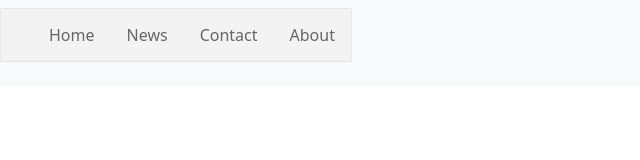
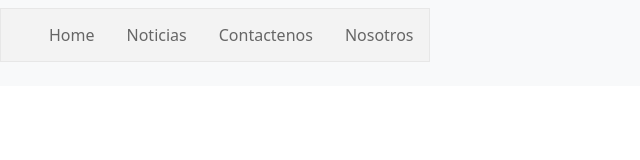
Before and after one commit to orwellforfai/react, a React (Create React App) app: page / in a window 1280 px wide. Shown: the top 160 px of the page, without its empty margins (0-640 px from the left). Built offline with nearby package versions, Linux system fonts and the light colour scheme.

Commit message:
Commit inicial

```diff
--- a/src/components/NavBar/navBar.jsx
+++ b/src/components/NavBar/navBar.jsx
@@ -5,9 +5,9 @@ const NavBar = () => {
     return (
         <ul>
             <li><a href="#home">Home</a></li>
-            <li><a href="#news">News</a></li>
-            <li><a href="#contact">Contact</a></li>
-            <li><a href="#about">About</a></li>
+            <li><a href="#news">Noticias</a></li>
+            <li><a href="#contact">Contactenos</a></li>
+            <li><a href="#about">Nosotros</a></li>
         </ul>
 
     )
```
